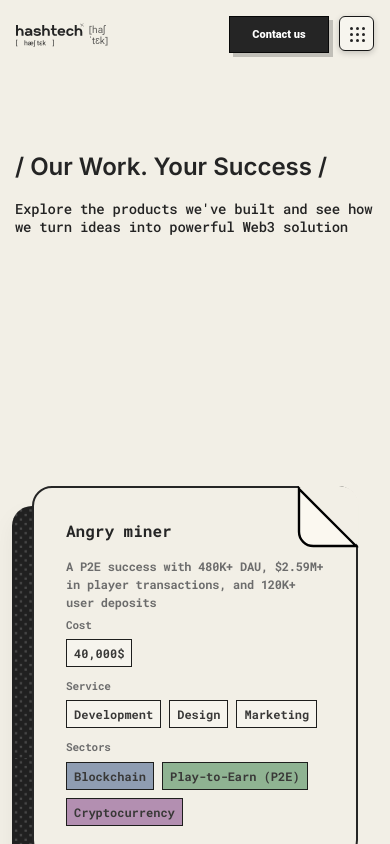
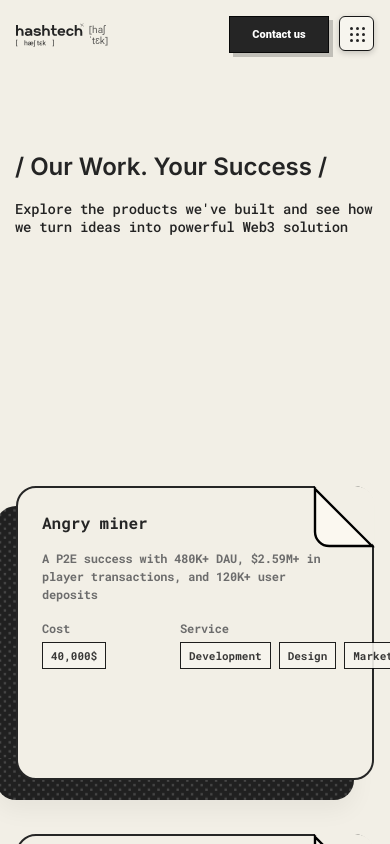
Before and after one commit to ArtemMikhailenko/HashTech, a Next.js app: page /cases in a window 390 px wide. Shown: the top 844 px of the page. Built offline with nearby package versions, Linux system fonts and the light colour scheme.

Commit message:
first vommit

```diff
--- a/src/app/globals.css
+++ b/src/app/globals.css
@@ -1,8 +1,8 @@
 
-@import url('https://fonts.googleapis.com/css2?family=Pixelify+Sans:wght@400..700&display=swap');
-@import url('https://fonts.googleapis.com/css2?family=Inter:ital,opsz,wght@0,14..32,100..900;1,14..32,100..900&display=swap');
-@import url('https://fonts.googleapis.com/css2?family=Roboto+Mono:ital,wght@0,100..700;1,100..700&display=swap');
-@import url('https://fonts.googleapis.com/css2?family=Roboto+Flex:opsz,wght@8..144,100..1000&display=swap');
+@import url('https://fonts.googleapis.com/css2?family=Pixelify+Sans:wght@400;500;600;700&display=swap');
+@import url('https://fonts.googleapis.com/css2?family=Inter:wght@100;200;300;400;500;600;700;800;900&display=swap');
+@import url('https://fonts.googleapis.com/css2?family=Roboto+Mono:wght@100;200;300;400;500;600;700&display=swap');
+@import url('https://fonts.googleapis.com/css2?family=Roboto+Flex:wght@100;200;300;400;500;600;700;800;900&display=swap');
 html,
 body {
   max-width: 100vw;
--- a/src/components/Cases/OurWorkSection/OurWorkSection.module.css
+++ b/src/components/Cases/OurWorkSection/OurWorkSection.module.css
@@ -2,8 +2,8 @@
 .ourWorkSection {
   background-color: #f2efe6;
   color: #000;
-  min-height: 50vh;
-  padding-top: 120px;
+  min-height: 80vh;
+  padding-top: 150px;
   padding-bottom: 60px;
 }
 
--- a/src/components/Cases/ProjectCards/CaseStudiesSection.module.css
+++ b/src/components/Cases/ProjectCards/CaseStudiesSection.module.css
@@ -27,20 +27,21 @@
   background-image: url('/images/dot-pattern.png');
   box-shadow: 0 10px 25px rgba(0, 0, 0, 0.05);
   transition: all 0.3s ease;
+}
 
-}
 .caseCard:hover {
   background-image: var(--hover-image);
   background-size: cover;
   background-position: center;
   transition: background-image 0.3s ease;
 }
-.caseCard:hover .caseCardInner{
+
+.caseCard:hover .caseCardInner {
   top: -60px;
   right: -50px;
   transition: top 0.3s ease, right 0.3s ease;
+}
 
-}
 .caseCardInner {
   position: relative;
   background-color: #f2efe6;
@@ -51,13 +52,14 @@
   top: -20px;
   right: -20px;
   transition: top 0.3s ease, right 0.3s ease;
+}
 
-}
-.caseCardInner svg{
+.caseCardInner svg {
   position: absolute;
   top: -2.8px;
   right: -2.8px;
 }
+
 .folded {
   position: absolute;
   top: -2.5px;
@@ -87,32 +89,37 @@
 }
 
 .caseDetails {
+  display: grid;
+  grid-template-columns: 108px 320px 1fr;
+  gap: 60px;
+}
+
+.detailColumn:nth-child(2) .tagGroup {
+  width: 320px;
   display: flex;
   flex-direction: row;
-  justify-content: flex-start;
-  gap: 3rem;
+  flex-wrap: nowrap;
+  overflow-x: visible;
+  gap: 8px;
 }
 
-.detailColumn {
-  flex-grow: 1;
-}
-
-.detailTitle {
+.detailTitle, .detailCost {
   font-weight: 700;
   font-size: 16px;
   line-height: 150%;
   letter-spacing: -0.02em;
   color: #6c6c6c;
-  margin-bottom: 5px;
+  margin-bottom: 10px;
 }
 
 .tagGroup {
   display: flex;
   flex-wrap: wrap;
   gap: 0.5rem;
+  width: 100%;
 }
 
-.costTag {
+.costTag, .serviceTag, .sectorTag {
   display: inline-block;
   font-weight: 900;
   font-size: 16px;
@@ -120,29 +127,18 @@
   background: #f7f5ee;
   opacity: 0.9;
   border: 1px solid #080808;
+}
+
+.costTag {
   padding: 9px 25px;
-
 }
 
 .serviceTag {
-  display: inline-block;
-  font-weight: 900;
-  font-size: 16px;
-  color: #252525;
-  background: #f7f5ee;
-  opacity: 0.9;
-  border: 1px solid #080808;
   padding: 9px 12px;
+  white-space: nowrap;
 }
 
 .sectorTag {
-  display: inline-block;
-  font-weight: 900;
-  font-size: 16px;
-  color: #252525;
-  background: #f7f5ee;
-  opacity: 0.9;
-  border: 1px solid #080808;
   padding: 9px 12px;
 }
 
@@ -160,31 +156,84 @@
   object-fit: cover;
   rotate: 180deg;
 }
-.dots{
+
+.dots {
   position: absolute;
   z-index: 10;
   top: 0;
   left: 0;
 }
+
 /* Responsive adjustments */
+@media (max-width: 992px) {
+  .caseDetails {
+    grid-template-columns: 108px 250px 1fr;
+    gap: 30px;
+  }
+
+  .detailColumn:nth-child(2) .tagGroup {
+    width: 250px;
+  }
+}
+
 @media (max-width: 768px) {
   .caseDetails {
     flex-direction: column;
-    gap: 10px;
+  }
+
+  .detailColumn:nth-child(1),
+  .detailColumn:nth-child(2) {
+    margin-right: 0;
+    margin-bottom: 15px;
+    width: auto;
   }
 
   .caseTitle {
-    font-size: 16px;  }
-    .caseDescription{
-      font-size: 12px;
-      margin-bottom: 5px;
-    }
-    .detailTitle{
-      font-size: 11px;
-      line-height: 164%;
-    }
-    .costTag,.sectorTag,.serviceTag{
-      font-size: 12px;
-      padding: 5px 7px;
-    }
+    font-size: 20px;
+  }
+
+  .caseDescription {
+    font-size: 14px;
+    margin-bottom: 1.5rem;
+  }
+
+  .detailTitle, .detailCost {
+    font-size: 14px;
+    line-height: 150%;
+    margin-bottom: 8px;
+  }
+
+  .costTag, .sectorTag, .serviceTag {
+    font-size: 12px;
+    padding: 6px 10px;
+  }
 }
+
+@media (max-width: 480px) {
+  .container {
+    padding: 0 1rem;
+  }
+
+  .caseCardInner {
+    padding: 1.5rem;
+  }
+
+  .caseTitle {
+    font-size: 16px;
+  }
+
+  .caseDescription {
+    font-size: 12px;
+    margin-bottom: 1rem;
+  }
+
+  .detailTitle, .detailCost {
+    font-size: 12px;
+    margin-bottom: 5px;
+  }
+
+  .costTag, .sectorTag, .serviceTag {
+    font-size: 11px;
+    padding: 5px 8px;
+  }
+}
--- a/src/components/Cases/ProjectCards/CaseStudiesSection.tsx
+++ b/src/components/Cases/ProjectCards/CaseStudiesSection.tsx
@@ -92,7 +92,7 @@ const CaseStudiesSection: React.FC = () => {
 
                 <div className={styles.caseDetails}>
                   <div className={styles.detailColumn}>
-                    <h4 className={styles.detailTitle}>Cost</h4>
+                    <h4 className={styles.detailCost}>Cost</h4>
                     <div className={styles.tagGroup}>
                       <span className={styles.costTag}>{caseStudy.cost}</span>
                     </div>
```
Also changed, not shown: src/components/Careers/JobOpportunitiesSection/JobOpportunitiesSection.module.css (+4 -3 lines), src/components/Careers/OpenPositionsSection/OpenPositionsSection.module.css (+3 -15 lines).
